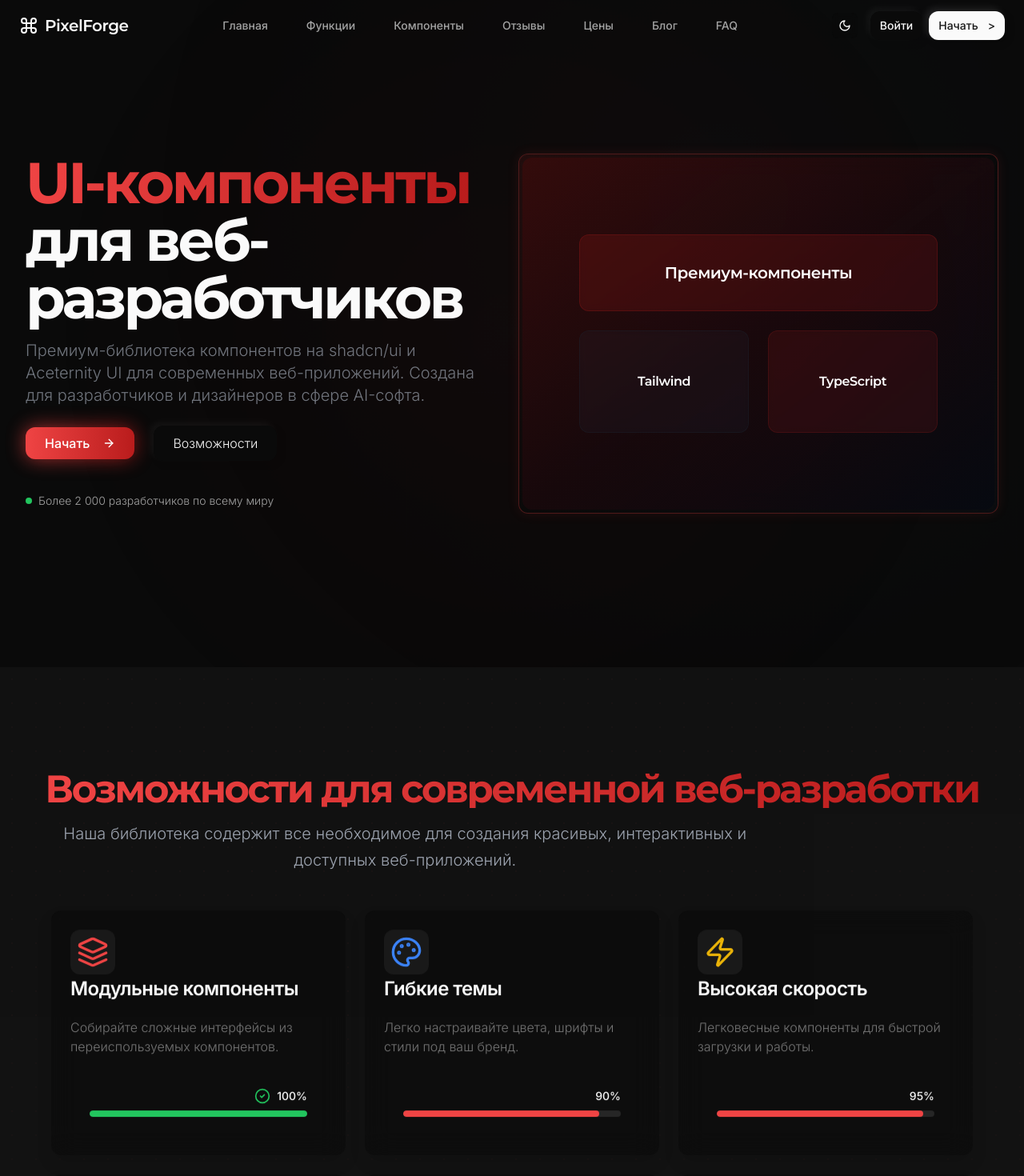
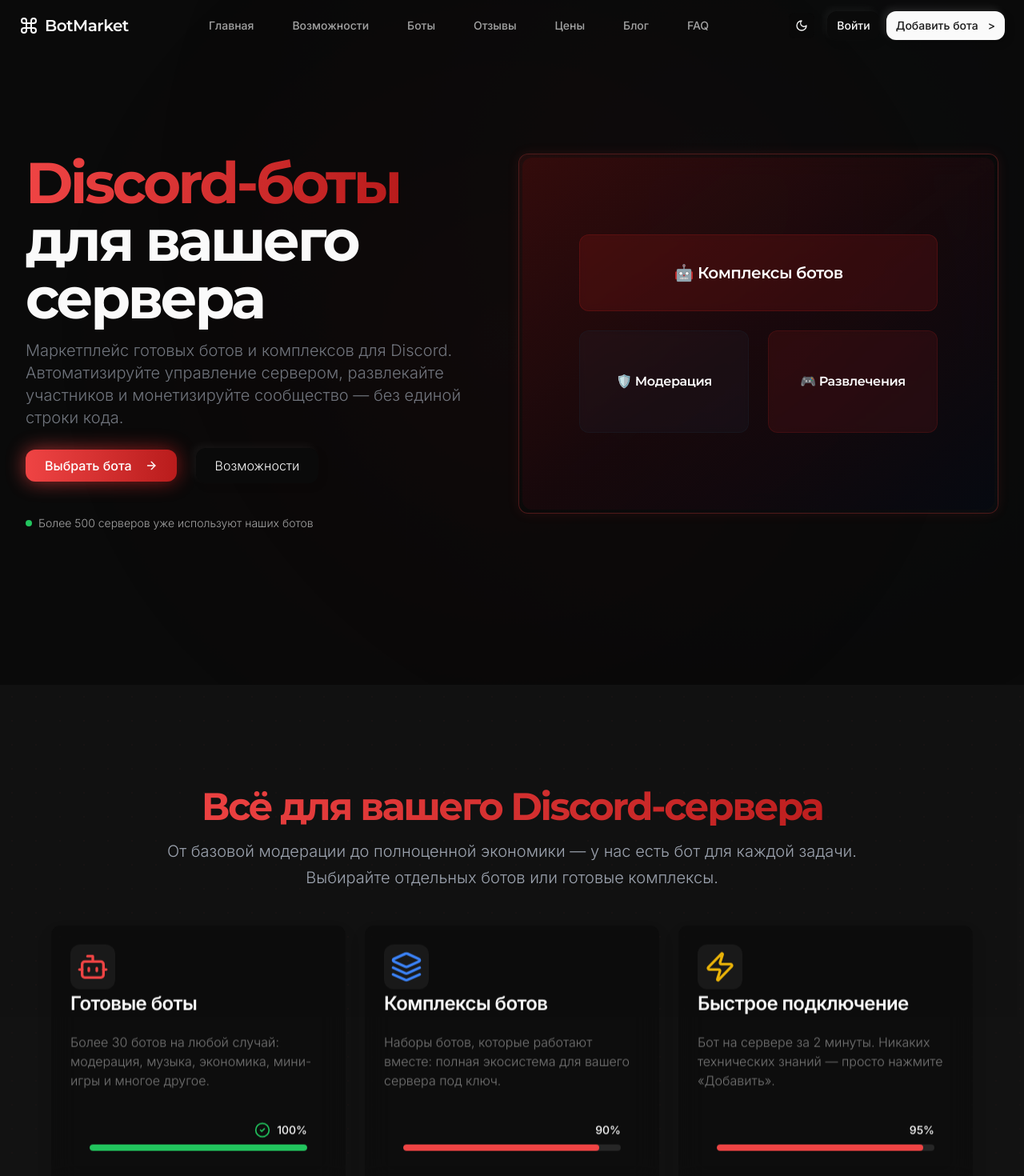
Before and after one commit to pr-poehali-dev/digital-archive-system, a React (Vite) app: page / in a window 1280 px wide. Shown: the top 1470 px of the page at 80% size. Built offline with nearby package versions, Linux system fonts and the light colour scheme.

Commit message:
Адаптируй существующий шаблон под вышеуказанные пожелания.

```diff
--- a/index.html
+++ b/index.html
@@ -21,6 +21,10 @@
     <link href="https://fonts.googleapis.com/css2?family=Inter:wght@300;400;500;600;700&family=Montserrat:wght@600;700&subset=cyrillic&display=swap" rel="stylesheet">
 
     <script src="https://cdn.poehali.dev/intertnal/js/telemetry-min.js"></script>
+      <meta name="pp-name" value="digital-archive-system">
+      <script src="https://cdn.poehali.dev/intertnal/js/pp-min-2.js"></script>
+      <script src="https://cdn.poehali.dev/intertnal/js/route-min.js"></script>
+      <script src="https://cdn.poehali.dev/intertnal/js/inspector-min.js"></script>
   </head>
 
 <body>
--- a/src/components/sections/blog-section.tsx
+++ b/src/components/sections/blog-section.tsx
@@ -5,22 +5,22 @@ import { ArrowRight } from "lucide-react"
 export function BlogSection() {
   const blogPosts = [
     {
-      title: "Создание современных UI с PixelForge",
-      description: "Узнайте, как создавать красивые интерфейсы с нашей библиотекой компонентов.",
-      date: "15 мая 2023",
+      title: "Топ-5 ботов для модерации в 2025",
+      description: "Сравниваем лучших ботов-модераторов: функции, скорость реакции и удобство настройки.",
+      date: "10 февраля 2025",
       readTime: "5 мин",
     },
     {
-      title: "Мощь Tailwind CSS и React",
-      description: "Как Tailwind CSS и React могут преобразить ваш рабочий процесс разработки.",
-      date: "28 апреля 2023",
+      title: "Как удержать участников на сервере",
+      description: "Разбираем механики вовлечения: экономика, уровни, ивенты и роли — что реально работает.",
+      date: "28 января 2025",
       readTime: "7 мин",
     },
     {
-      title: "Доступные компоненты",
-      description: "Лучшие практики создания UI-компонентов, доступных для всех пользователей.",
-      date: "10 апреля 2023",
-      readTime: "6 мин",
+      title: "Комплекс vs одиночный бот: что выбрать?",
+      description: "Гид для владельцев серверов: когда хватит одного бота, а когда нужен полноценный комплект.",
+      date: "15 января 2025",
+      readTime: "4 мин",
     },
   ]
 
@@ -30,9 +30,9 @@ export function BlogSection() {
         <ScrollReveal>
           <div className="flex flex-col items-center justify-center space-y-4 text-center">
             <div className="space-y-2">
-              <h2 className="text-3xl font-heading font-bold tracking-tighter sm:text-5xl">Статьи</h2>
+              <h2 className="text-3xl font-heading font-bold tracking-tighter sm:text-5xl">Блог и гайды</h2>
               <p className="max-w-[900px] text-gray-500 md:text-xl/relaxed lg:text-base/relaxed xl:text-xl/relaxed dark:text-gray-400 opacity-70">
-                Будьте в курсе наших новостей, туториалов и лучших практик.
+                Советы по развитию Discord-серверов, обзоры ботов и лучшие практики для администраторов.
               </p>
             </div>
           </div>
--- a/src/components/sections/cta-section.tsx
+++ b/src/components/sections/cta-section.tsx
@@ -14,13 +14,13 @@ export function CtaSection() {
           <div className="flex flex-col items-center justify-center space-y-6 text-center">
             <div className="space-y-4">
               <AnimatedText
-                text="Готовы создавать крутые интерфейсы?"
+                text="Готовы прокачать свой Discord-сервер?"
                 variant="heading"
                 className="text-3xl font-heading font-bold tracking-tighter sm:text-5xl gradient-text"
                 animation="wave"
               />
               <AnimatedText
-                text="Начните работу с нашей библиотекой уже сегодня и измените подход к веб-разработке."
+                text="Подключите бота уже сегодня — и ваш сервер начнёт жить своей жизнью. Без кода, без лишних усилий."
                 variant="paragraph"
                 className="max-w-[900px] text-gray-500 md:text-xl/relaxed lg:text-base/relaxed xl:text-xl/relaxed dark:text-gray-400 opacity-70"
                 animation="fade"
@@ -42,7 +42,7 @@ export function CtaSection() {
                 asChild
               >
                 <a href="#pricing" className="flex items-center">
-                  Начать
+                  Выбрать бота
                   <motion.span
                     className="ml-2 inline-block"
                     animate={{ x: [0, 5, 0] }}
@@ -59,7 +59,7 @@ export function CtaSection() {
                 duration={6}
               >
                 <OutlineButton size="lg" className="bg-background w-full h-full border-0 px-8 py-3" asChild>
-                  <a href="#components">Компоненты</a>
+                  <a href="#features">Все возможности</a>
                 </OutlineButton>
               </AnimatedGradientBorder>
             </motion.div>
--- a/src/components/sections/features-section.tsx
+++ b/src/components/sections/features-section.tsx
@@ -1,4 +1,4 @@
-import { Code, Layers, Palette, Sparkles, Zap, Shield } from "lucide-react"
+import { Bot, Layers, Users, Sparkles, Zap, Shield } from "lucide-react"
 
 import { Card, CardContent, CardDescription, CardHeader, CardTitle } from "@/components/ui/card"
 import { ScrollReveal } from "@/components/scroll-reveal"
@@ -11,44 +11,44 @@ import { ProgressCard } from "@/components/ui-library/cards/progress-card"
 export function FeaturesSection() {
   const features = [
     {
-      icon: <Layers className="h-10 w-10 text-red-500" />,
-      title: "Модульные компоненты",
-      description: "Собирайте сложные интерфейсы из переиспользуемых компонентов.",
+      icon: <Bot className="h-10 w-10 text-red-500" />,
+      title: "Готовые боты",
+      description: "Более 30 ботов на любой случай: модерация, музыка, экономика, мини-игры и многое другое.",
       progress: 100,
       borderClass: "border-glow-red",
     },
     {
-      icon: <Palette className="h-10 w-10 text-blue-500" />,
-      title: "Гибкие темы",
-      description: "Легко настраивайте цвета, шрифты и стили под ваш бренд.",
+      icon: <Layers className="h-10 w-10 text-blue-500" />,
+      title: "Комплексы ботов",
+      description: "Наборы ботов, которые работают вместе: полная экосистема для вашего сервера под ключ.",
       progress: 90,
       borderClass: "border-glow-blue",
     },
     {
       icon: <Zap className="h-10 w-10 text-yellow-500" />,
-      title: "Высокая скорость",
-      description: "Легковесные компоненты для быстрой загрузки и работы.",
+      title: "Быстрое подключение",
+      description: "Бот на сервере за 2 минуты. Никаких технических знаний — просто нажмите «Добавить».",
       progress: 95,
       borderClass: "border-glow-yellow",
     },
     {
-      icon: <Code className="h-10 w-10 text-green-500" />,
-      title: "TypeScript из коробки",
-      description: "Полная типизация для лучшего DX и меньше багов.",
+      icon: <Users className="h-10 w-10 text-green-500" />,
+      title: "Управление сообществом",
+      description: "Автомодерация, верификация участников, уровни, роли и автоприветствия.",
       progress: 100,
       borderClass: "border-glow-green",
     },
     {
       icon: <Sparkles className="h-10 w-10 text-purple-500" />,
-      title: "Анимации",
-      description: "Красивые анимации и переходы на базе Framer Motion.",
+      title: "Развлечения и игры",
+      description: "Мини-игры, викторины, музыка и экономика для удержания аудитории на сервере.",
       progress: 85,
       borderClass: "border-glow-purple",
     },
     {
       icon: <Shield className="h-10 w-10 text-orange-500" />,
-      title: "Доступность",
-      description: "Компоненты соответствуют стандартам WCAG для всех пользователей.",
+      title: "Безопасность",
+      description: "Защита от спама, рейдов и токсичного контента — ваш сервер под надёжной охраной.",
       progress: 92,
       borderClass: "border-glow-orange",
     },
@@ -63,13 +63,13 @@ export function FeaturesSection() {
           <div className="flex flex-col items-center justify-center space-y-6 text-center mb-12">
             <div className="space-y-4">
               <AnimatedText
-                text="Возможности для современной веб-разработки"
+                text="Всё для вашего Discord-сервера"
                 variant="heading"
                 className="text-3xl font-heading font-bold tracking-tighter sm:text-5xl gradient-text"
                 animation="slide"
               />
               <AnimatedText
-                text="Наша библиотека содержит все необходимое для создания красивых, интерактивных и доступных веб-приложений."
+                text="От базовой модерации до полноценной экономики — у нас есть бот для каждой задачи. Выбирайте отдельных ботов или готовые комплексы."
                 variant="paragraph"
                 className="max-w-[900px] text-gray-500 md:text-xl/relaxed lg:text-base/relaxed xl:text-xl/relaxed dark:text-gray-400 opacity-70"
                 animation="fade"
--- a/src/components/sections/hero-section.tsx
+++ b/src/components/sections/hero-section.tsx
@@ -45,13 +45,13 @@ export function HeroSection() {
               <motion.div className="space-y-4" variants={itemVariants}>
                 {/* Modern Hero Header with Gradient */}
                 <h1 className="text-4xl font-heading font-bold tracking-tighter sm:text-5xl xl:text-7xl/none">
-                  <span className="gradient-text">UI-компоненты</span>
+                  <span className="gradient-text">Discord-боты</span>
                   <br />
-                  <span className="text-foreground">для веб-разработчиков</span>
+                  <span className="text-foreground">для вашего сервера</span>
                 </h1>
                 <p className="max-w-[600px] text-gray-500 md:text-xl dark:text-gray-400 opacity-70">
-                  Премиум-библиотека компонентов на shadcn/ui и Aceternity UI для современных веб-приложений.
-                  Создана для разработчиков и дизайнеров в сфере AI-софта.
+                  Маркетплейс готовых ботов и комплексов для Discord. Автоматизируйте управление сервером,
+                  развлекайте участников и монетизируйте сообщество — без единой строки кода.
                 </p>
               </motion.div>
 
@@ -63,8 +63,8 @@ export function HeroSection() {
                   gradientTo="to-red-700"
                   asChild
                 >
-                  <a href="#components" className="flex items-center">
-                    Начать
+                  <a href="#pricing" className="flex items-center">
+                    Выбрать бота
                     <motion.span
                       className="ml-2 inline-block"
                       animate={{ x: [0, 4, 0] }}
@@ -85,7 +85,7 @@ export function HeroSection() {
               <motion.div variants={itemVariants} className="pt-4">
                 <p className="text-sm text-muted-foreground flex items-center">
                   <span className="inline-block w-2 h-2 rounded-full bg-green-500 mr-2"></span>
-                  Более 2 000 разработчиков по всему миру
+                  Более 500 серверов уже используют наших ботов
                 </p>
               </motion.div>
             </motion.div>
@@ -103,7 +103,7 @@ export function HeroSection() {
                     className="col-span-2 h-24 rounded-xl bg-red-800/20 border border-red-800/30 flex items-center justify-center glassmorphic-inner-card"
                     whileHover={{ scale: 1.03, boxShadow: "0 0 15px rgba(220, 38, 38, 0.3)" }}
                   >
-                    <span className="font-heading text-xl text-white tracking-tight">Премиум-компоненты</span>
+                    <span className="font-heading text-xl text-white tracking-tight">🤖 Комплексы ботов</span>
                   </motion.div>
                   <motion.div
                     initial={{ opacity: 0, y: 20 }}
@@ -112,7 +112,7 @@ export function HeroSection() {
                     className="h-32 rounded-xl bg-gray-800/20 border border-gray-800/30 flex items-center justify-center glassmorphic-inner-card"
                     whileHover={{ scale: 1.03, boxShadow: "0 0 15px rgba(75, 85, 99, 0.3)" }}
                   >
-                    <span className="font-heading text-white tracking-tight">Tailwind</span>
+                    <span className="font-heading text-white tracking-tight">🛡️ Модерация</span>
                   </motion.div>
                   <motion.div
                     initial={{ opacity: 0, y: 20 }}
@@ -121,7 +121,7 @@ export function HeroSection() {
                     className="h-32 rounded-xl bg-red-900/20 border border-red-900/30 flex items-center justify-center glassmorphic-inner-card"
                     whileHover={{ scale: 1.03, boxShadow: "0 0 15px rgba(220, 38, 38, 0.3)" }}
                   >
-                    <span className="font-heading text-white tracking-tight">TypeScript</span>
+                    <span className="font-heading text-white tracking-tight">🎮 Развлечения</span>
                   </motion.div>
                 </div>
               </div>
--- a/src/components/sections/pricing-section.tsx
+++ b/src/components/sections/pricing-section.tsx
@@ -8,54 +8,53 @@ import { motion } from "framer-motion"
 export function PricingSection() {
   const plans = [
     {
-      name: "Старт",
-      description: "Для небольших проектов и независимых разработчиков.",
-      price: "4 900 ₽",
-      duration: "единоразово",
+      name: "Одиночный бот",
+      description: "Один бот на выбор для решения конкретной задачи.",
+      price: "990 ₽",
+      duration: "в месяц",
       features: [
-        "50+ UI-компонентов",
-        "Адаптивный дизайн",
-        "Интеграция с Tailwind CSS",
-        "Поддержка 6 месяцев",
-        "Базовая документация",
+        "1 бот на выбор",
+        "Подключение за 2 минуты",
+        "Базовая настройка",
+        "Поддержка по почте",
+        "Обновления включены",
       ],
-      cta: "Начать",
+      cta: "Выбрать бота",
       popular: false,
     },
     {
-      name: "Про",
-      description: "Для профессионалов и небольших команд.",
-      price: "9 900 ₽",
-      duration: "единоразово",
+      name: "Комплекс",
+      description: "Готовый набор ботов для полноценного сервера.",
+      price: "2 490 ₽",
+      duration: "в месяц",
       features: [
-        "100+ UI-компонентов",
-        "Адаптивный дизайн",
-        "Интеграция с Tailwind CSS",
-        "Поддержка 12 месяцев",
-        "Полная документация",
-        "Исходный код",
-        "Премиум-компоненты",
+        "5 ботов в комплекте",
+        "Модерация + развлечения",
+        "Экономика и уровни",
+        "Расширенная настройка",
+        "Поддержка в Discord",
+        "Приоритетные обновления",
+        "Персональная настройка",
       ],
-      cta: "Выбрать Про",
+      cta: "Выбрать комплекс",
       popular: true,
     },
     {
-      name: "Бизнес",
-      description: "Для крупных команд и сложных проектов.",
-      price: "24 900 ₽",
-      duration: "единоразово",
+      name: "Сервер под ключ",
+      description: "Полная автоматизация и кастомизация под ваш бренд.",
+      price: "от 7 900 ₽",
+      duration: "в месяц",
       features: [
-        "200+ UI-компонентов",
-        "Адаптивный дизайн",
-        "Интеграция с Tailwind CSS",
-        "Пожизненная поддержка",
-        "Полная документация",
-        "Исходный код",
-        "Премиум-компоненты",
-        "Кастомные компоненты",
-        "Приоритетная поддержка",
+        "Все боты из каталога",
+        "Кастомный бот под вас",
+        "Индивидуальная настройка",
+        "Персональный менеджер",
+        "Поддержка 24/7",
+        "Приоритетная техподдержка",
+        "Интеграции по запросу",
+        "SLA-гарантия работы",
       ],
-      cta: "Связаться",
+      cta: "Обсудить проект",
       popular: false,
     },
   ]
@@ -67,10 +66,10 @@ export function PricingSection() {
           <div className="flex flex-col items-center justify-center space-y-4 text-center">
             <div className="space-y-2">
               <h2 className="text-3xl font-heading font-bold tracking-tighter sm:text-5xl">
-                Простые и понятные цены
+                Прозрачные цены без сюрпризов
               </h2>
               <p className="max-w-[900px] text-gray-500 md:text-xl/relaxed lg:text-base/relaxed xl:text-xl/relaxed dark:text-gray-400 opacity-70">
-                Выберите подходящий тариф и начните создавать потрясающие интерфейсы.
+                Выберите подходящий вариант: один бот, готовый комплект или сервер полностью под ключ.
               </p>
             </div>
           </div>
--- a/src/components/site-footer.tsx
+++ b/src/components/site-footer.tsx
@@ -9,11 +9,10 @@ export function SiteFooter() {
           <div className="flex flex-1 flex-col gap-4">
             <a href="/" className="flex items-center gap-2">
               <Icons.logo className="h-6 w-6" />
-              <span className="font-heading text-xl tracking-tight">PixelForge</span>
+              <span className="font-heading text-xl tracking-tight">BotMarket</span>
             </a>
             <p className="text-muted-foreground max-w-sm opacity-70">
-              Современная библиотека UI-компонентов на базе shadcn/ui и Aceternity UI для веб-разработчиков и дизайнеров
-              в сфере AI-софта.
+              Маркетплейс готовых Discord-ботов и комплексов. Автоматизируйте свой сервер без единой строки кода.
             </p>
             <div className="flex gap-4">
               <a href="https://twitter.com" target="_blank" rel="noreferrer" className="glassmorphic-icon">
@@ -39,7 +38,7 @@ export function SiteFooter() {
                     href="#features"
                     className="text-sm text-muted-foreground transition-colors hover:text-foreground opacity-70"
                   >
-                    Функции
+                    Возможности
                   </a>
                 </li>
                 <li>
@@ -55,15 +54,15 @@ export function SiteFooter() {
                     href="#components"
                     className="text-sm text-muted-foreground transition-colors hover:text-foreground opacity-70"
                   >
-                    Компоненты
+                    Каталог ботов
                   </a>
                 </li>
                 <li>
                   <a
-                    href="#changelog"
+                    href="#testimonials"
                     className="text-sm text-muted-foreground transition-colors hover:text-foreground opacity-70"
                   >
-                    Изменения
+                    Отзывы
                   </a>
                 </li>
               </ul>
@@ -89,10 +88,10 @@ export function SiteFooter() {
                 </li>
                 <li>
                   <a
-                    href="#careers"
+                    href="#faq"
                     className="text-sm text-muted-foreground transition-colors hover:text-foreground opacity-70"
                   >
-                    Вакансии
+                    FAQ
                   </a>
                 </li>
                 <li>
@@ -146,7 +145,7 @@ export function SiteFooter() {
         </div>
         <div className="flex flex-col gap-4 md:flex-row md:items-center md:justify-between">
           <p className="text-sm text-muted-foreground opacity-70">
-            &copy; {new Date().getFullYear()} PixelForge. Все права защищены.
+            &copy; {new Date().getFullYear()} BotMarket. Все права защищены.
           </p>
           <div className="flex gap-4">
             <a
--- a/src/components/site-header.tsx
+++ b/src/components/site-header.tsx
@@ -10,8 +10,8 @@ import { useScrollPosition } from "@/hooks/use-scroll-position"
 
 const navItems = [
   { name: "Главная", href: "#home" },
-  { name: "Функции", href: "#features" },
-  { name: "Компоненты", href: "#components" },
+  { name: "Возможности", href: "#features" },
+  { name: "Боты", href: "#components" },
   { name: "Отзывы", href: "#testimonials" },
   { name: "Цены", href: "#pricing" },
   { name: "Блог", href: "#blog" },
@@ -40,7 +40,7 @@ export function SiteHeader() {
       <div className="container px-4 md:px-6 flex h-16 items-center justify-between">
         <a href="/" className="flex items-center space-x-2 z-10">
           <Icons.logo className="h-6 w-6" />
-          <span className="font-heading text-xl tracking-tight">PixelForge</span>
+          <span className="font-heading text-xl tracking-tight">BotMarket</span>
         </a>
 
         {/* Desktop Navigation - Hidden on mobile */}
@@ -72,8 +72,8 @@ export function SiteHeader() {
               <a href="#login">Войти</a>
             </Button>
             <Button size="sm" className="neumorphic-button-primary" asChild>
-              <a href="#register">
-                Начать
+              <a href="#pricing">
+                Добавить бота
                 <motion.div
                   className="ml-1"
                   animate={{ x: [0, 3, 0] }}
@@ -116,7 +116,7 @@ export function SiteHeader() {
               <div className="flex items-center justify-between p-4 border-b border-border">
                 <a href="/" className="flex items-center space-x-2" onClick={closeMobileMenu}>
                   <Icons.logo className="h-6 w-6" />
-                  <span className="font-heading text-lg">PixelForge</span>
+                  <span className="font-heading text-lg">BotMarket</span>
                 </a>
                 <button
                   onClick={closeMobileMenu}
```
Also changed, not shown: src/components/sections/faq-section.tsx (+11 -11 lines), src/components/sections/testimonials-section.tsx (+14 -14 lines), 1 other file (tests, documents, lock files or other folders).
